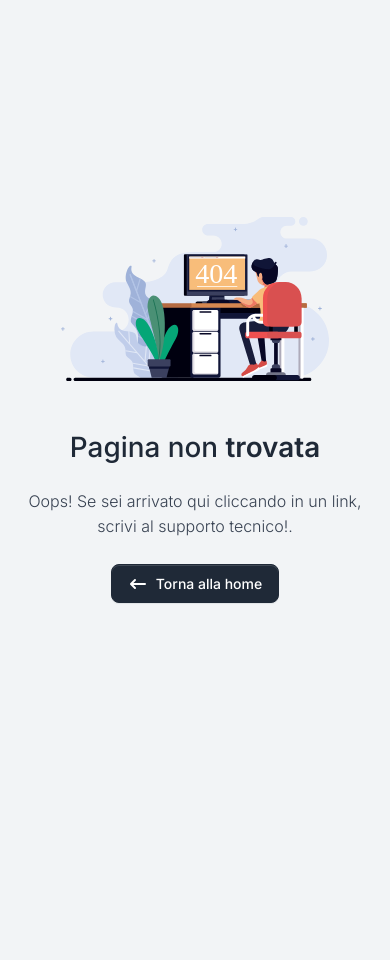
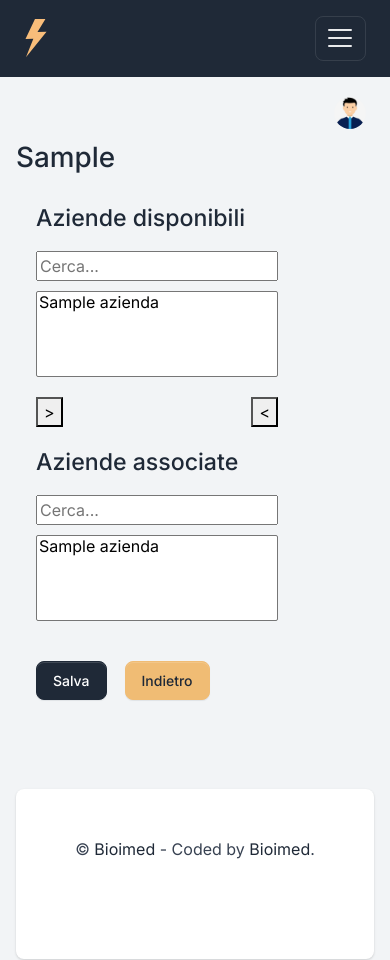
Before and after one commit to bioimedpellegrino/video-learning, a Django app: page /utente/corso/1/dettagli in a window 390 px wide. Shown: the top 960 px of the page. Before the commit the page ends 604 px from the top, so only its background shows below. Run offline with Django 3.2, Linux system fonts and the light colour scheme; a user stored in the database is signed in; tables that the repository leaves empty hold one stand-in row (values such as "Sample post"); some libraries are stand-ins or nearby versions.

Commit message:
dev: init dettaglio corso aggiunta aziende

```diff
--- a/apps/home/models.py
+++ b/apps/home/models.py
@@ -33,7 +33,7 @@ class Azienda(models.Model):
 class CustomUser(models.Model):
     id = models.AutoField(primary_key=True, verbose_name="ID")
     azienda = models.ForeignKey(Azienda, on_delete=models.SET_NULL, related_name="utenti", verbose_name="Azienda", null=True, blank=True)
-    user = models.OneToOneField(User, on_delete=models.SET_NULL, null=True)
+    user = models.OneToOneField(User, on_delete=models.CASCADE, null=True)
     phone_number = models.CharField(max_length=255, blank=True, null=True)
     video_corsi_spec = models.ManyToManyField('VideoCorso', related_name="utenti", verbose_name="Video Corsi") # Se l'utente deve avere dei corsi specifici e non tutti quelli associati all'azienda
 
--- a/apps/home/urls.py
+++ b/apps/home/urls.py
@@ -26,6 +26,7 @@ urlpatterns = [
     # Pagine utente
     path("utente/profilo/", ProfiloView.as_view(), name="utente_profilo"),
     path("utente/corsi/", CorsiView.as_view(), name="utente_corsi"),
+    path("utente/corso/<int:id_corso>/dettagli", DettagliCorsoView.as_view(), name="utente_corso_dettaglio"),
     path("utente/attestati/", AttestatiView.as_view(), name="utente_attestati"),
 
     # Pagine videocorso
--- a/apps/home/views.py
+++ b/apps/home/views.py
@@ -214,6 +214,45 @@ class CorsiView(View):
         #TODO
         return render(request, self.template_name, context)
 
+# Dettagli corso deve essere accessibile solo dall'admin e deve avere i dati relativi al corso
+class DettagliCorsoView(View):
+    template_name = 'home/utente_corso_dettagli.html'
+
+    def get(self, request, *args, **kwargs):
+        #TODO
+        videocorso = VideoCorso.objects.get(pk=kwargs.get('id_corso'))
+        utenti = CustomUser.objects.all()
+        aziende_all = Azienda.objects.all()
+        aziende_video_corso = videocorso.aziende.all()
+        context = {
+            'segment' : 'utente_corso_dettaglio',
+            'aziende_all': aziende_all,
+            'aziende_video_corso': aziende_video_corso,
+            'videocorso': videocorso,
+        }
+        return render(request, self.template_name, context)
+
+    @method_decorator(login_required(login_url="/login/"))
+    def post(self, request, *args, **kwargs):
+        videocorso = VideoCorso.objects.get(pk=kwargs.get('id_corso'))
+        utenti = CustomUser.objects.all()
+        aziende_all = Azienda.objects.all()
+        id_azienda_aggiunta = request.POST.get('azienda')
+        if id_azienda_aggiunta:
+            azienda_aggiunta = Azienda.objects.get(pk=id_azienda_aggiunta)
+            videocorso.aziende.add(azienda_aggiunta)
+            videocorso.save()
+        aziende_video_corso = videocorso.aziende.all()
+
+
+        context = {
+            'segment' : 'utente_corso_dettaglio',
+            'aziende_all': aziende_all,
+            'aziende_video_corso': aziende_video_corso,
+            'videocorso': videocorso,
+        }
+        return render(request, self.template_name, context)
+
 class WatchVideoCorsoView(View):
     template_name = 'home/watch-video.html'
 
--- /dev/null
+++ b/apps/static/home/css/aggiungi_azienda.css
@@ -0,0 +1,56 @@
+#associazione-aziende-wrapper {
+    display: flex;
+    flex-direction: column;
+    align-items: flex-start;
+    gap: 20px;
+    padding: 20px;
+  }
+
+  .multi-select-box {
+    display: grid;
+    grid-template-columns: 1fr auto 1fr;
+    align-items: start;
+    gap: 20px;
+  }
+
+  .available-items, .chosen-items {
+    display: flex;
+    flex-direction: column;
+    gap: 10px;
+  }
+
+  .actions {
+    display: flex;
+    flex-direction: column;
+    justify-content: center;
+    gap: 10px;
+  }
+
+  .button {
+    padding: 5px 15px;
+    margin: 0 5px;
+    cursor: pointer;
+  }
+
+  button:hover, button:focus {
+    background-color: #f0f0f0;
+  }
+
+  @media (max-width: 768px) {
+    .multi-select-box {
+      grid-template-columns: 1fr;
+    }
+
+    .actions {
+      width: 100%;
+      flex-direction: row;
+      justify-content: space-between;
+    }
+  }
+
+  .form-actions {
+    display: flex;
+    justify-content: flex-start;
+    gap: 10px;
+    padding-top: 20px;
+  }
--- /dev/null
+++ b/apps/templates/home/utente_corso_dettagli.html
@@ -0,0 +1,89 @@
+{% extends "layouts/base.html" %}
+
+{% load static %}
+
+
+{% block title %} Video corsi {% endblock %}
+
+<!-- Specific Page CSS goes HERE  -->
+{% block stylesheets %}
+<link rel="stylesheet" href="{% static 'home/css/aggiungi_azienda.css' %}">{% endblock stylesheets %}
+
+{% block content %}
+<h1>{{ videocorso.titolo }}</h1>
+
+<div id="associazione-aziende-wrapper">
+    <div class="multi-select-box">
+        <div class="available-items">
+            <h3>Aziende disponibili</h3>
+            <input type="text" id="search-available" placeholder="Cerca..." onkeyup="filterOptions('available')">
+            <select id="available-aziende" multiple>
+                {% for azienda in aziende_all %}
+                    <option value="{{ azienda.id }}">{{ azienda.nome }}</option>
+                {% endfor %}
+            </select>
+        </div>
+        <div class="actions">
+            <button type="button" onclick="moveSelected('available', 'chosen')"> > </button>
+            <button type="button" onclick="moveSelected('chosen', 'available')"> < </button>
+        </div>
+        <div class="chosen-items">
+            <h3>Aziende associate</h3>
+            <input type="text" id="search-chosen" placeholder="Cerca..." onkeyup="filterOptions('chosen')">
+            <select id="chosen-aziende" name="aziende" multiple>
+                {% for azienda in aziende_video_corso %}
+                    <option value="{{ azienda.id }}">{{ azienda.nome }}</option>
+                {% endfor %}
+            </select>
+        </div>
+    </div>
+    <div class="form-actions">
+        <button class="btn btn-primary me-2" type="submit" onclick="submitForm()">Salva</button>
+        <a href="{% url 'videocorsi' %}" class="btn btn-secondary me-2">Indietro</a>
+    </div>
+</div>
+
+
+{% endblock content %}
+
+<!-- Specific Page JS goes HERE  -->
+{% block javascripts %}
+<script>
+    function filterOptions(side) {
+        var input, filter, select, options, i;
+        input = document.getElementById("search-" + side);
+        filter = input.value.toUpperCase();
+        select = document.getElementById(side + "-aziende");
+        options = select.getElementsByTagName("option");
+        for (i = 0; i < options.length; i++) {
+            if (options[i].text.toUpperCase().indexOf(filter) > -1) {
+                options[i].style.display = "";
+            } else {
+                options[i].style.display = "none";
+            }
+        }
+    }
+
+    function moveSelected(from, to) {
+        var fromSelect, toSelect, options, i;
+        fromSelect = document.getElementById(from + "-aziende");
+        toSelect = document.getElementById(to + "-aziende");
+        options = fromSelect.getElementsByTagName("option");
+        for (i = options.length - 1; i >= 0; i--) {
+            if (options[i].selected) {
+                toSelect.appendChild(options[i]);
+            }
+        }
+    }
+
+    function submitForm() {
+        var select, options, i;
+        select = document.getElementById("chosen-aziende");
+        options = select.getElementsByTagName("option");
+        for (i = 0; i < options.length; i++) {
+            options[i].selected = true;
+        }
+        document.getElementById("associazione-aziende-wrapper").parentElement.submit();
+    }
+</script>
+{% endblock javascripts %}
```
Also changed, not shown: apps/templates/home/video-corsi.html (+1 -6 lines), apps/home/migrations/0028_alter_customuser_user.py (added), apps/templates/home/aggiungi-utente.html (line endings or trailing spaces).
